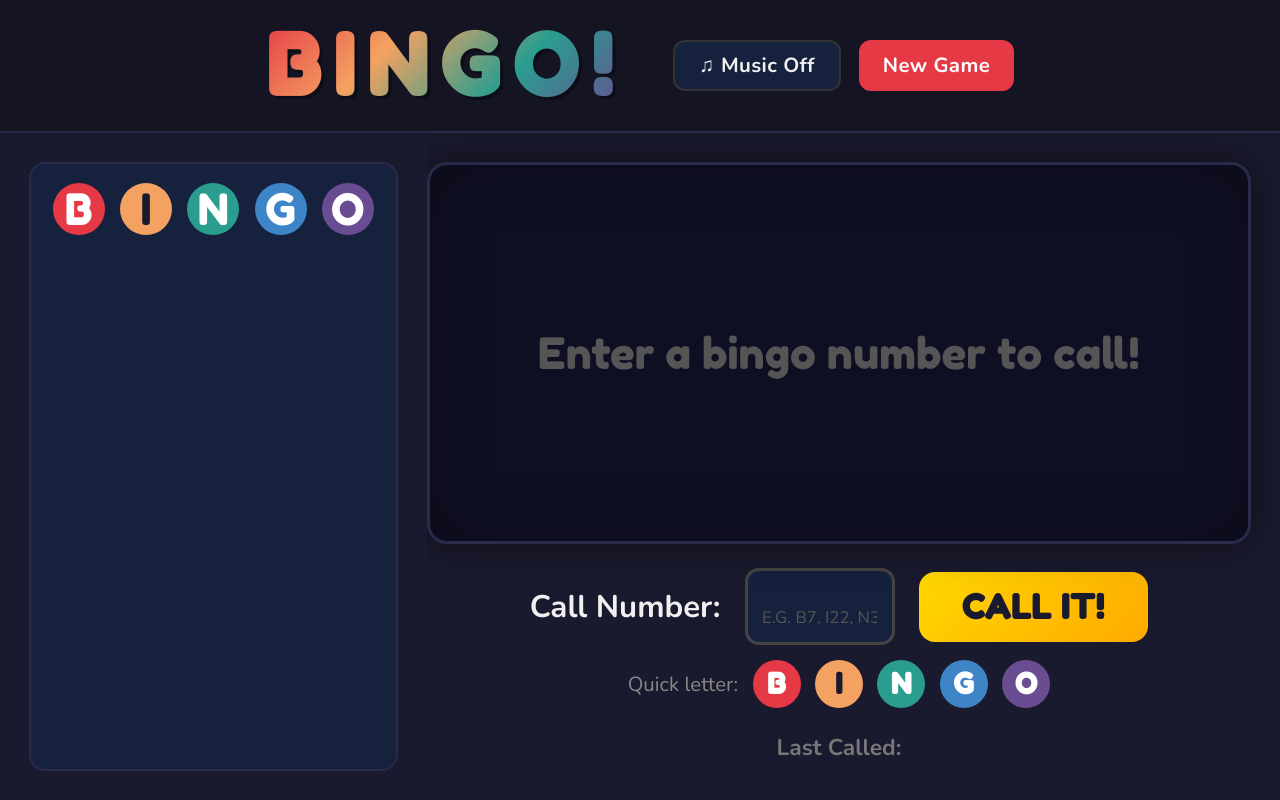
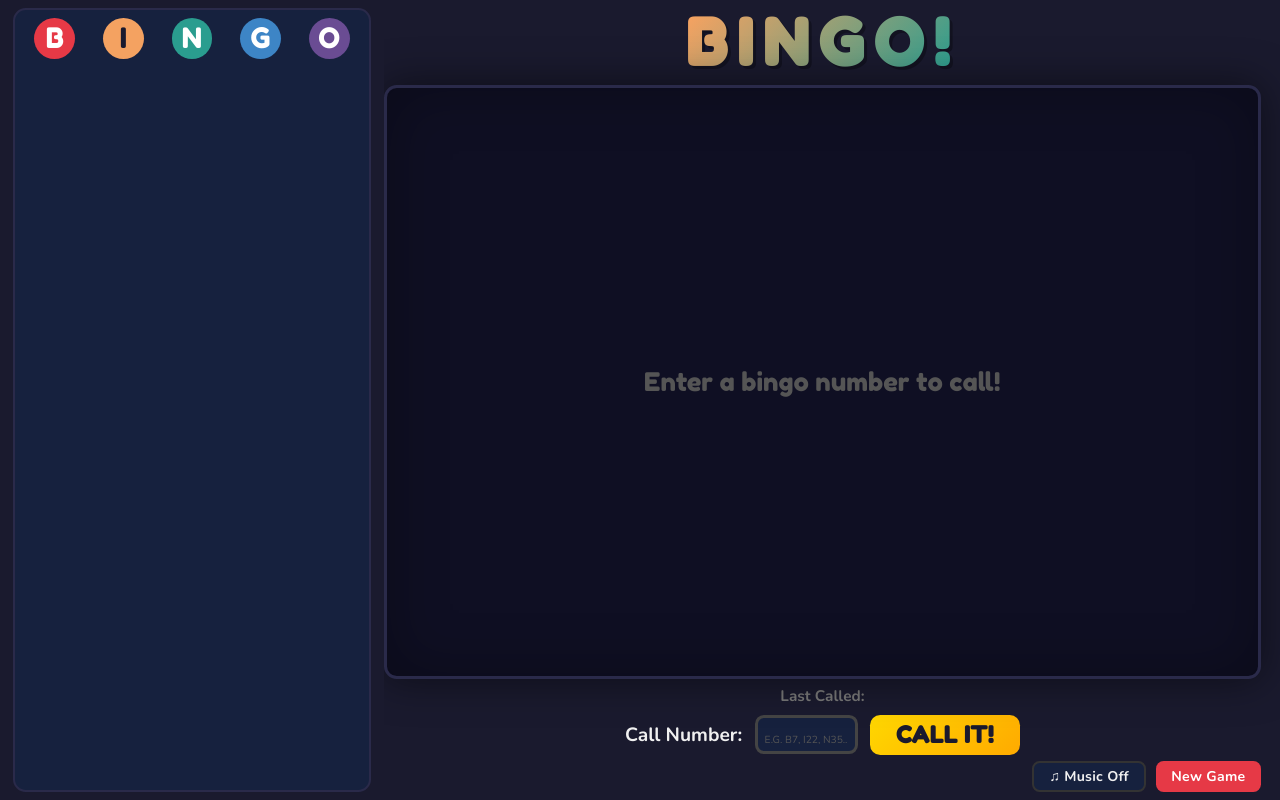
Before and after one commit to Emichii/word-games, a plain HTML site: page bingo-caller/index.html in a window 1280 px wide. Drawn offline with nearby package versions, Linux system fonts and the light colour scheme.

Commit message:
Rework layout to match reference design and use viewport units
Moved BINGO title above stage, Music/New Game to bottom-right,
removed Quick Letter buttons, reordered to Stage > Last Called > Input.
Switched all sizing from fixed px/rem to vw/vh units so layout scales
to any screen size without clipping or scrolling.

Co-Authored-By: Claude Opus 4.6 (1M context) <noreply@anthropic.com>

```diff
--- a/bingo-caller/index.html
+++ b/bingo-caller/index.html
@@ -10,19 +10,6 @@
 </head>
 <body>
     <div id="app">
-        <!-- Header -->
-        <header>
-            <h1>BINGO!</h1>
-            <div class="controls-row">
-                <button id="music-toggle" class="btn btn-music" title="Toggle Music">
-                    &#9835; Music Off
-                </button>
-                <button id="new-game-btn" class="btn btn-new-game" title="Start New Game">
-                    New Game
-                </button>
-            </div>
-        </header>
-
         <!-- LEFT PANEL: Called Numbers Board -->
         <div class="left-panel">
             <div id="called-board">
@@ -49,8 +36,10 @@
             </div>
         </div>
 
-        <!-- RIGHT PANEL: Stage + Input + Recent -->
+        <!-- RIGHT PANEL: Title + Stage + Recent + Input + Controls -->
         <div class="right-panel">
+            <h1 class="title">BINGO!</h1>
+
             <!-- Main Stage: Video + Number Reveal -->
             <div id="stage">
                 <div id="video-container" class="hidden">
@@ -65,6 +54,12 @@
                 </div>
             </div>
 
+            <!-- Recent calls strip -->
+            <div id="recent-strip">
+                <h3>Last Called:</h3>
+                <div id="recent-calls"></div>
+            </div>
+
             <!-- Input Area -->
             <div id="input-area">
                 <div class="input-group">
@@ -73,20 +68,16 @@
                     <button id="call-btn" class="btn btn-call">CALL IT!</button>
                 </div>
                 <div id="input-error" class="hidden"></div>
-                <div id="quick-pick">
-                    <span class="quick-label">Quick letter:</span>
-                    <button class="btn btn-letter" data-letter="B">B</button>
-                    <button class="btn btn-letter" data-letter="I">I</button>
-                    <button class="btn btn-letter" data-letter="N">N</button>
-                    <button class="btn btn-letter" data-letter="G">G</button>
-                    <button class="btn btn-letter" data-letter="O">O</button>
-                </div>
             </div>
 
-            <!-- Recent calls strip -->
-            <div id="recent-strip">
-                <h3>Last Called:</h3>
-                <div id="recent-calls"></div>
+            <!-- Bottom controls -->
+            <div class="bottom-controls">
+                <button id="music-toggle" class="btn btn-music" title="Toggle Music">
+                    &#9835; Music Off
+                </button>
+                <button id="new-game-btn" class="btn btn-new-game" title="Start New Game">
+                    New Game
+                </button>
             </div>
         </div>
     </div>
--- a/bingo-caller/styles.css
+++ b/bingo-caller/styles.css
@@ -21,7 +21,6 @@
 html, body {
     height: 100%;
     overflow: hidden;
-    font-size: 24px;
 }
 
 body {
@@ -30,42 +29,13 @@ body {
     color: var(--text-light);
 }
 
-/* ========== GRID LAYOUT — FULL SCREEN ========== */
+/* ========== TWO-PANEL LAYOUT ========== */
 #app {
     display: grid;
-    grid-template-columns: 1fr 2fr;
-    grid-template-rows: auto 1fr;
+    grid-template-columns: 30% 1fr;
     height: 100vh;
     width: 100vw;
     overflow: hidden;
-}
-
-/* ========== HEADER (spans full width) ========== */
-header {
-    grid-column: 1 / -1;
-    display: flex;
-    align-items: center;
-    justify-content: center;
-    gap: 2rem;
-    padding: 0.6rem 2rem;
-    background: rgba(0,0,0,0.25);
-    border-bottom: 2px solid #2a2a4a;
-}
-
-header h1 {
-    font-family: 'Fredoka One', cursive;
-    font-size: 3.5rem;
-    background: linear-gradient(135deg, var(--col-b), var(--col-i), var(--col-n), var(--col-o));
-    -webkit-background-clip: text;
-    -webkit-text-fill-color: transparent;
-    background-clip: text;
-    letter-spacing: 0.15em;
-    filter: drop-shadow(3px 3px 0 rgba(0,0,0,0.3));
-}
-
-.controls-row {
-    display: flex;
-    gap: 0.75rem;
 }
 
 /* ========== BUTTONS ========== */
@@ -73,7 +43,7 @@ header h1 {
     font-family: 'Nunito', sans-serif;
     font-weight: 700;
     border: none;
-    border-radius: 12px;
+    border-radius: 0.6vw;
     cursor: pointer;
     transition: transform 0.15s, box-shadow 0.15s;
     letter-spacing: 0.02em;
@@ -91,8 +61,8 @@ header h1 {
 .btn-music {
     background: var(--bg-card);
     color: var(--text-light);
-    padding: 0.4rem 1rem;
-    font-size: 0.85rem;
+    padding: 0.5vh 1.2vw;
+    font-size: 1.1vw;
     border: 2px solid #333;
 }
 
@@ -105,18 +75,17 @@ header h1 {
 .btn-new-game {
     background: var(--col-b);
     color: #fff;
-    padding: 0.4rem 1rem;
-    font-size: 0.85rem;
+    padding: 0.5vh 1.2vw;
+    font-size: 1.1vw;
 }
 
 .btn-call {
     background: linear-gradient(135deg, var(--gold), #ffaa00);
     color: #1a1a2e;
-    padding: 0.6rem 1.8rem;
-    font-size: 1.4rem;
+    padding: 0.8vh 2vw;
+    font-size: 1.8vw;
     font-family: 'Fredoka One', cursive;
-    border-radius: 16px;
-    min-width: 140px;
+    border-radius: 0.8vw;
 }
 
 .btn-call:disabled {
@@ -125,38 +94,21 @@ header h1 {
     transform: none !important;
 }
 
-.btn-letter {
-    width: 48px;
-    height: 48px;
-    font-size: 1.2rem;
-    font-family: 'Fredoka One', cursive;
-    color: #fff;
-    border-radius: 50%;
-}
-
-.btn-letter[data-letter="B"] { background: var(--col-b); }
-.btn-letter[data-letter="I"] { background: var(--col-i); color: #1a1a2e; }
-.btn-letter[data-letter="N"] { background: var(--col-n); }
-.btn-letter[data-letter="G"] { background: var(--col-g); }
-.btn-letter[data-letter="O"] { background: var(--col-o); }
-
 /* ========== LEFT PANEL — CALLED NUMBERS ========== */
 .left-panel {
-    grid-column: 1;
-    grid-row: 2;
     display: flex;
     align-items: stretch;
-    padding: 1.2rem;
+    padding: 1vh 1vw;
     overflow: hidden;
 }
 
 #called-board {
     display: grid;
     grid-template-columns: repeat(5, 1fr);
-    gap: 0.4rem;
+    gap: 0.3vw;
     background: var(--bg-card);
-    border-radius: 16px;
-    padding: 0.8rem;
+    border-radius: 1vw;
+    padding: 0.6vw;
     border: 2px solid #2a2a4a;
     width: 100%;
     align-content: start;
@@ -166,20 +118,20 @@ header h1 {
     display: flex;
     flex-direction: column;
     align-items: center;
-    gap: 0.25rem;
+    gap: 0.4vh;
 }
 
 .column-header {
     font-family: 'Fredoka One', cursive;
-    font-size: 1.8rem;
-    width: 52px;
-    height: 52px;
+    font-size: 2.2vw;
+    width: 3.2vw;
+    height: 3.2vw;
     border-radius: 50%;
     display: flex;
     align-items: center;
     justify-content: center;
     color: #fff;
-    margin-bottom: 0.2rem;
+    margin-bottom: 0.3vh;
     flex-shrink: 0;
 }
 
@@ -193,14 +145,14 @@ header h1 {
     display: flex;
     flex-direction: column;
     align-items: center;
-    gap: 0.2rem;
+    gap: 0.3vh;
 }
 
 .called-number {
     font-family: 'Fredoka One', cursive;
-    font-size: 1.1rem;
-    width: 42px;
-    height: 42px;
+    font-size: 1.4vw;
+    width: 2.8vw;
+    height: 2.8vw;
     border-radius: 50%;
     display: flex;
     align-items: center;
@@ -222,15 +174,28 @@ header h1 {
     100% { transform: scale(1); opacity: 1; }
 }
 
-/* ========== RIGHT PANEL — STAGE + INPUT ========== */
+/* ========== RIGHT PANEL ========== */
 .right-panel {
-    grid-column: 2;
-    grid-row: 2;
     display: flex;
     flex-direction: column;
-    padding: 1.2rem 1.2rem 1.2rem 0;
-    gap: 1rem;
+    padding: 1vh 1.5vw 1vh 0;
+    gap: 0.8vh;
     overflow: hidden;
+}
+
+/* ========== TITLE ========== */
+.title {
+    font-family: 'Fredoka One', cursive;
+    font-size: 5vw;
+    text-align: center;
+    background: linear-gradient(135deg, var(--col-b), var(--col-i), var(--col-n), var(--col-o));
+    -webkit-background-clip: text;
+    -webkit-text-fill-color: transparent;
+    background-clip: text;
+    letter-spacing: 0.15em;
+    filter: drop-shadow(3px 3px 0 rgba(0,0,0,0.3));
+    flex-shrink: 0;
+    line-height: 1.1;
 }
 
 /* ========== STAGE (video + reveal) ========== */
@@ -239,7 +204,7 @@ header h1 {
     flex: 1;
     min-height: 0;
     background: var(--stage-bg);
-    border-radius: 20px;
+    border-radius: 1vw;
     overflow: hidden;
     display: flex;
     align-items: center;
@@ -275,14 +240,14 @@ header h1 {
 
 #reveal-letter {
     font-family: 'Fredoka One', cursive;
-    font-size: 3rem;
+    font-size: 4vw;
     opacity: 0.8;
     letter-spacing: 0.1em;
 }
 
 #reveal-number {
     font-family: 'Fredoka One', cursive;
-    font-size: 10rem;
+    font-size: 14vw;
     line-height: 1;
     text-shadow: 0 0 30px rgba(255,255,255,0.6), 0 0 60px rgba(255,255,255,0.3);
 }
@@ -313,7 +278,7 @@ header h1 {
 }
 
 #stage-prompt p {
-    font-size: 1.8rem;
+    font-size: 2vw;
     font-family: 'Fredoka One', cursive;
     color: #555;
 }
@@ -329,6 +294,46 @@ header h1 {
     display: none !important;
 }
 
+/* ========== RECENT CALLS STRIP ========== */
+#recent-strip {
+    text-align: center;
+    flex-shrink: 0;
+}
+
+#recent-strip h3 {
+    font-size: 1.2vw;
+    color: #777;
+    margin-bottom: 0.3vh;
+}
+
+#recent-calls {
+    display: flex;
+    justify-content: center;
+    gap: 0.5vw;
+    flex-wrap: wrap;
+}
+
+.recent-ball {
+    font-family: 'Fredoka One', cursive;
+    font-size: 1.2vw;
+    padding: 0.4vh 1vw;
+    border-radius: 1vw;
+    color: #fff;
+    opacity: 0.7;
+}
+
+.recent-ball:first-child {
+    opacity: 1;
+    font-size: 1.4vw;
+    box-shadow: 0 0 12px rgba(255,255,255,0.4);
+}
+
+.recent-ball.col-b { background: var(--col-b); }
+.recent-ball.col-i { background: var(--col-i); color: #1a1a2e; }
+.recent-ball.col-n { background: var(--col-n); }
+.recent-ball.col-g { background: var(--col-g); }
+.recent-ball.col-o { background: var(--col-o); }
+
 /* ========== INPUT AREA ========== */
 #input-area {
     text-align: center;
@@ -339,21 +344,21 @@ header h1 {
     display: flex;
     align-items: center;
     justify-content: center;
-    gap: 1rem;
+    gap: 1vw;
 }
 
 .input-group label {
-    font-size: 1.3rem;
+    font-size: 1.5vw;
     font-weight: 700;
 }
 
 #ball-input {
     font-family: 'Fredoka One', cursive;
-    font-size: 1.8rem;
-    width: 150px;
+    font-size: 1.8vw;
+    width: 8vw;
     text-align: center;
-    padding: 0.4rem 0.6rem;
-    border-radius: 14px;
+    padding: 0.4vh 0.5vw;
+    border-radius: 0.7vw;
     border: 3px solid #444;
     background: var(--bg-card);
     color: var(--gold);
@@ -368,69 +373,24 @@ header h1 {
 
 #ball-input::placeholder {
     font-family: 'Nunito', sans-serif;
-    font-size: 0.7rem;
+    font-size: 0.8vw;
     color: #555;
 }
 
 #input-error {
     color: #ff6b6b;
     font-weight: 700;
-    margin-top: 0.3rem;
-    font-size: 1rem;
+    margin-top: 0.3vh;
+    font-size: 1.1vw;
 }
 
-#quick-pick {
+/* ========== BOTTOM CONTROLS ========== */
+.bottom-controls {
     display: flex;
-    align-items: center;
-    justify-content: center;
-    gap: 0.6rem;
-    margin-top: 0.6rem;
-}
-
-.quick-label {
-    font-size: 0.85rem;
-    color: #888;
-}
-
-/* ========== RECENT CALLS STRIP ========== */
-#recent-strip {
-    text-align: center;
+    justify-content: flex-end;
+    gap: 0.75vw;
     flex-shrink: 0;
 }
-
-#recent-strip h3 {
-    font-size: 0.95rem;
-    color: #777;
-    margin-bottom: 0.35rem;
-}
-
-#recent-calls {
-    display: flex;
-    justify-content: center;
-    gap: 0.4rem;
-    flex-wrap: wrap;
-}
-
-.recent-ball {
-    font-family: 'Fredoka One', cursive;
-    font-size: 0.85rem;
-    padding: 0.3rem 0.7rem;
-    border-radius: 20px;
-    color: #fff;
-    opacity: 0.7;
-}
-
-.recent-ball:first-child {
-    opacity: 1;
-    font-size: 1rem;
-    box-shadow: 0 0 12px rgba(255,255,255,0.4);
-}
-
-.recent-ball.col-b { background: var(--col-b); }
-.recent-ball.col-i { background: var(--col-i); color: #1a1a2e; }
-.recent-ball.col-n { background: var(--col-n); }
-.recent-ball.col-g { background: var(--col-g); }
-.recent-ball.col-o { background: var(--col-o); }
 
 /* ========== NEW GAME MODAL ========== */
 #confirm-overlay {
@@ -446,20 +406,20 @@ header h1 {
 .confirm-box {
     background: var(--bg-card);
     border: 2px solid var(--gold);
-    border-radius: 20px;
-    padding: 2rem 3rem;
+    border-radius: 1vw;
+    padding: 3vh 3vw;
     text-align: center;
 }
 
 .confirm-box p {
-    font-size: 1.4rem;
-    margin-bottom: 1.5rem;
+    font-size: 1.5vw;
+    margin-bottom: 2vh;
 }
 
 .confirm-box .btn {
-    margin: 0 0.5rem;
-    padding: 0.6rem 1.5rem;
-    font-size: 1.1rem;
+    margin: 0 0.5vw;
+    padding: 0.8vh 1.5vw;
+    font-size: 1.2vw;
 }
 
 .confirm-yes {
```
